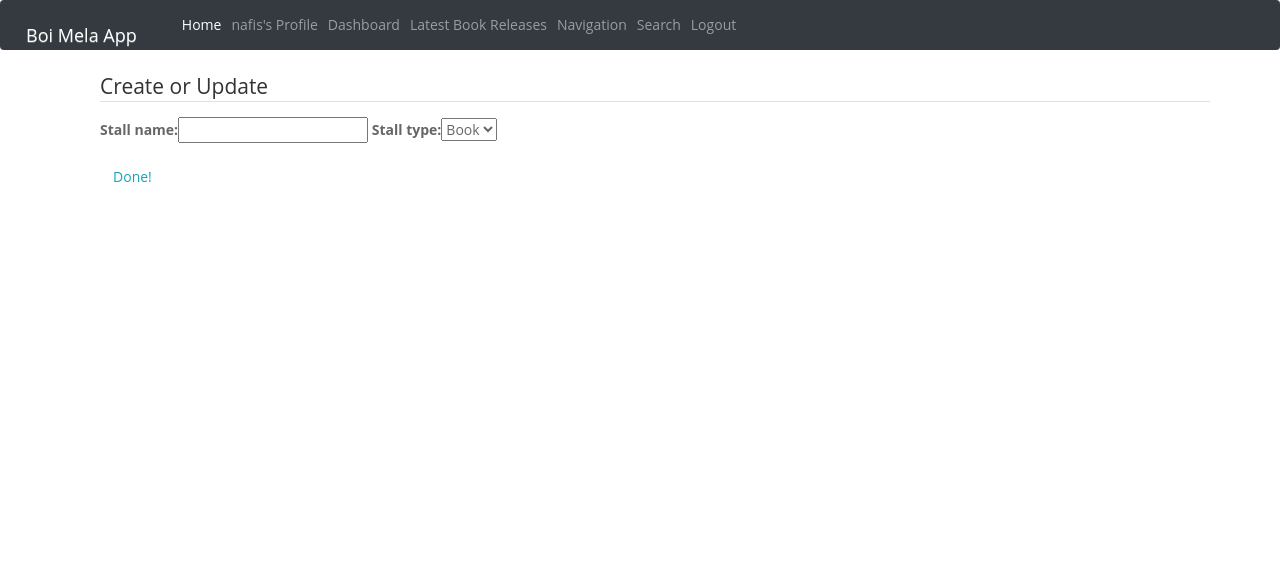
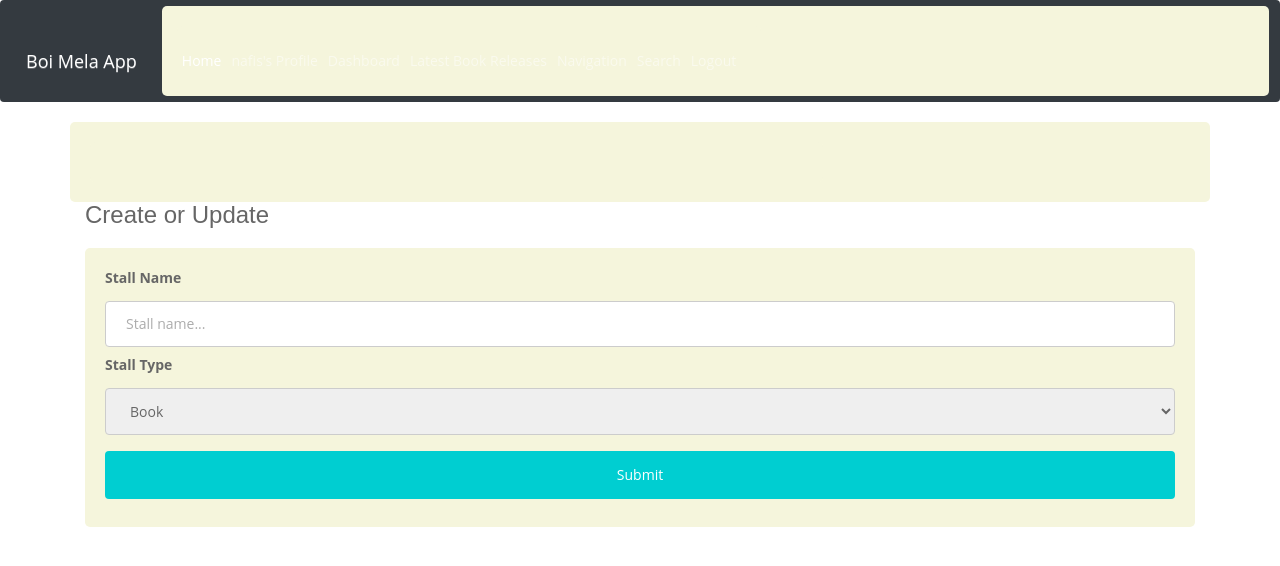
Before and after one commit to HumayaraBinte/BoiMelaProject, a Django app: page /stall/new/ in a window 1280 px wide. Shown: the top 566 px of the page. Run offline with Django 3.2, Linux system fonts and the light colour scheme; a user stored in the database is signed in; some libraries are stand-ins or nearby versions.

Commit message:
design of stall form

```diff
--- a/boimela/boimelaApp/templates/boimelaApp/stall_detail.html
+++ b/boimela/boimelaApp/templates/boimelaApp/stall_detail.html
@@ -23,7 +23,7 @@
   background-color: #000;
   text-align: center;
   cursor: pointer;
-  width: 100%;
+  width: 50%;
   font-size: 18px;
 }
 
@@ -36,7 +36,7 @@
 
 
 <div class="card">
-  <img src="https://blogs.lse.ac.uk/lsereviewofbooks/files/2016/02/Books-for-Survey.jpg" alt="Denim Jeans" style="width:100%">
+  <img src="https://blogs.lse.ac.uk/lsereviewofbooks/files/2016/02/Books-for-Survey.jpg" alt="Denim Jeans" style="width:50%">
   <a href="{% url 'stall-update' object.id %}"><h3>Update?</h3></a>
 <a href="{% url 'stall-delete' object.id %}"><h3>Delete?</h3></a>
   <h1>Stall Name:{{ object.stall_name }}</h1>
--- a/boimela/boimelaApp/templates/boimelaApp/stall_form.html
+++ b/boimela/boimelaApp/templates/boimelaApp/stall_form.html
@@ -19,23 +19,64 @@
 }
 </style>
 </head>
+<style>
+input[type=text], select {
+  width: 100%;
+  padding: 12px 20px;
+  margin: 8px 0;
+  display: inline-block;
+  border: 1px solid #ccc;
+  border-radius: 4px;
+  box-sizing: border-box;
+}
+
+input[type=submit] {
+  width: 100%;
+  background-color: #00CED1 ;
+  color: white;
+  padding: 14px 20px;
+  margin: 8px 0;
+  border: none;
+  border-radius: 4px;
+  cursor: pointer;
+}
+
+input[type=submit]:hover {
+  background-color: #6495ED;
+}
+
+div {
+  border-radius: 5px;
+  background-color: #F5F5DC;
+  padding: 20px;
+}
+</style>
 <body>
+<h3>Create or Update</h3>
 
+
+
+<div>
+  <form method="post">
+     {% csrf_token %}
+    <label for="fname">Stall Name</label>
+    <input type="text" id="fname" name="Stall Name" placeholder="Stall name...">
+
+
+
+    <label for="Stall Type">Stall Type</label>
+    <select id="stalltype" name="stalltype">
+      <option value="Book">Book</option>
+      <option value="Food">Food</option>
+
+    </select>
+
+    <input type="submit" value="Submit">
+  </form>
+</div>
 
 </body>
 </html>
 
-<div class="content-section">
-  <form method="post">
-    {% csrf_token %}
-    <div class="container">
-    <fieldset class="form-group">
-      <legend class="border-bottom mb-4">Create or Update</legend>
-      {{ form }}
-    </fieldset>
-    <div class="form-group">
-      <button class="btn btn-outline-info" type="submit">Done!</button>
-    </div>
-  </form>
-</div>
+
 {% endblock content %}
```
